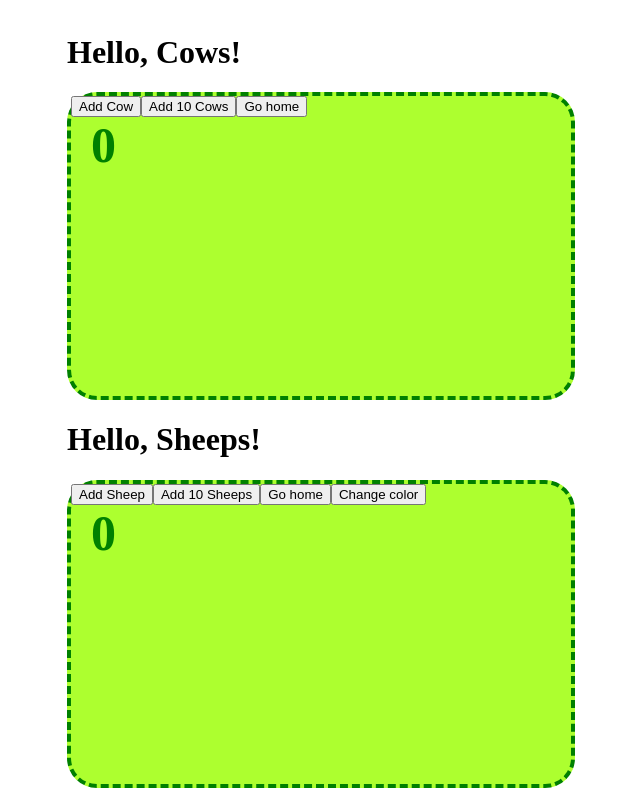
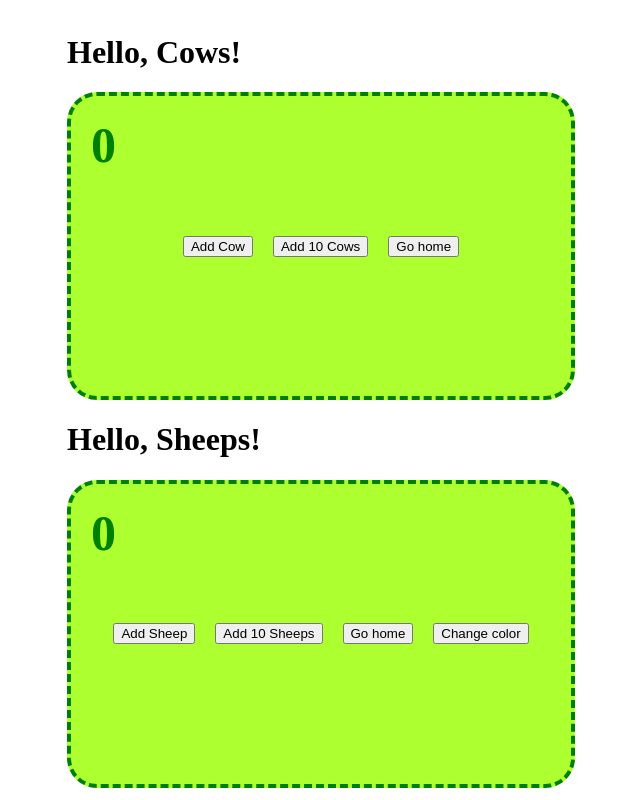
Before and after one commit to dkeparute/React, a React (Create React App) app: page / in a window 1280 px wide. Shown: the whole page, without its empty margins (319-959 px from the left). Built offline with nearby package versions, Linux system fonts and the light colour scheme.

Commit message:
Karves ir avys

```diff
--- a/src/App.scss
+++ b/src/App.scss
@@ -43,6 +43,9 @@
     border: 4px dashed green;
     border-radius: 30px;
     position: relative;
+    display: flex;
+    justify-content: center;
+    align-items: center;
 
     .counter {
         position: absolute;
@@ -52,4 +55,7 @@
         font-size: 50px;
         font-weight: bold;
     }
+    button{
+        margin: 10px;
+    }
 }
```
